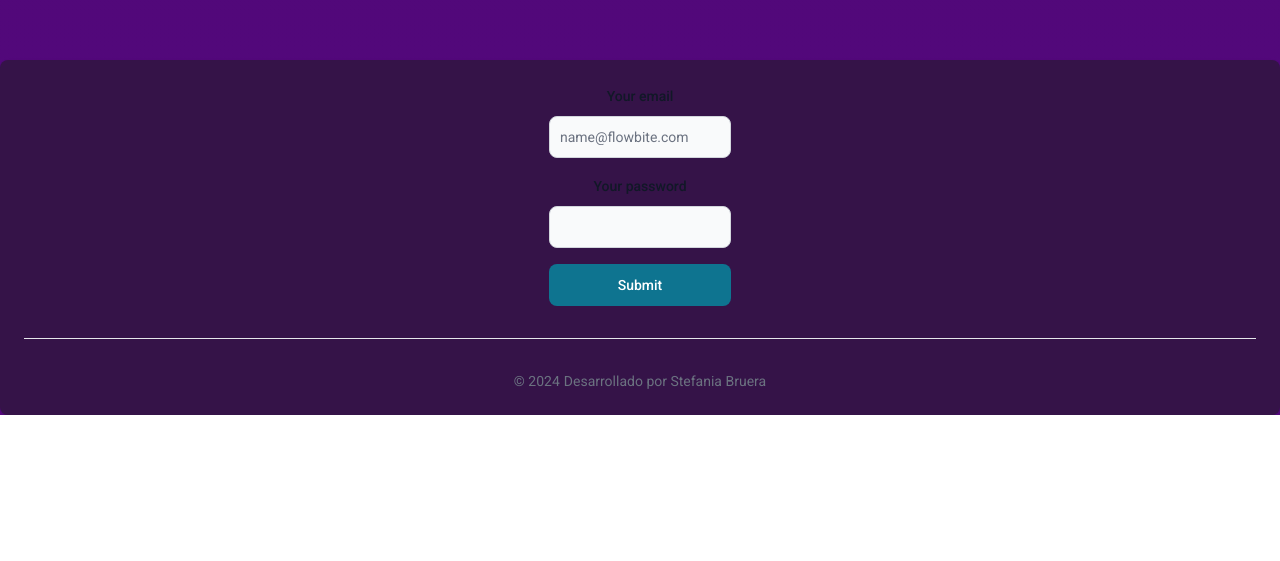
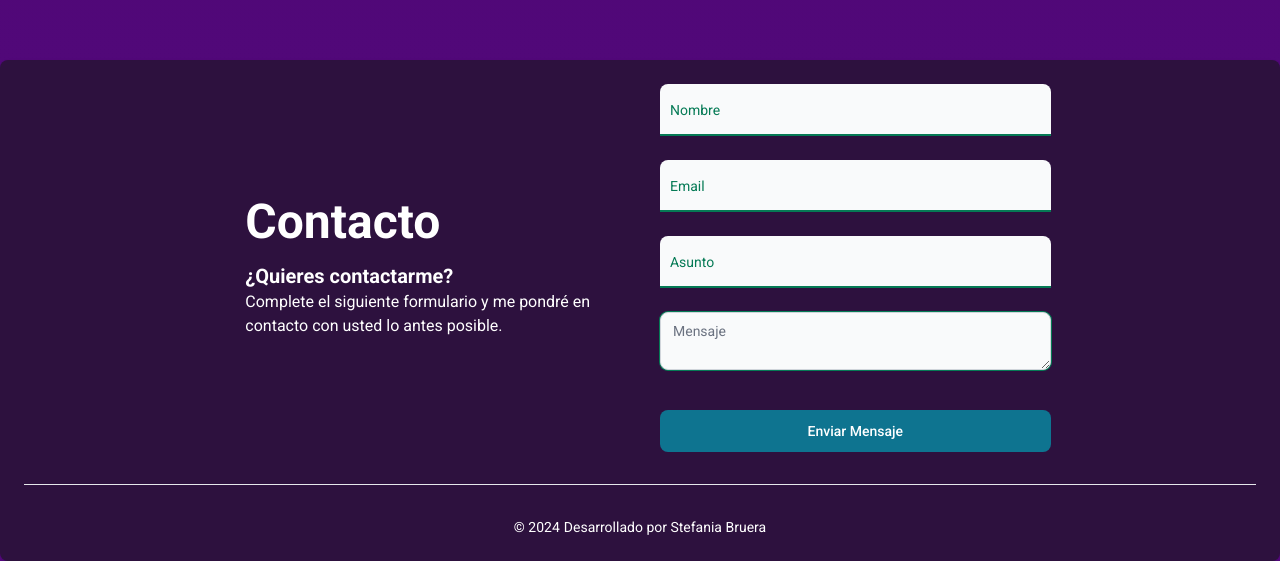
Before and after one commit to stefifm/portfolio-stefania-bruera, a React (Vite) app: page / in a window 1280 px wide. Shown: the part 7537-8098 px from the top of the page. Before the commit the page ends 7952 px from the top, so only its background shows below. Built offline with nearby package versions, Linux system fonts and the light colour scheme.

Commit message:
Start with Footer-Contacto

```diff
--- a/package.json
+++ b/package.json
@@ -11,11 +11,14 @@
   },
   "dependencies": {
     "@fontsource/roboto": "^5.0.8",
+    "@hookform/resolvers": "^3.3.4",
     "flowbite": "^2.2.1",
     "flowbite-react": "^0.7.2",
     "react": "^18.2.0",
     "react-dom": "^18.2.0",
-    "react-icons": "^4.12.0"
+    "react-hook-form": "^7.49.2",
+    "react-icons": "^4.12.0",
+    "yup": "^1.3.3"
   },
   "devDependencies": {
     "@types/react": "^18.2.43",
--- a/src/components/Contacto/Contacto.jsx
+++ b/src/components/Contacto/Contacto.jsx
@@ -1,47 +1,120 @@
-import { Button, Footer, Label, TextInput } from 'flowbite-react'
+import { Button, FloatingLabel, Footer, Textarea } from 'flowbite-react'
+import { useForm } from 'react-hook-form'
+import * as yup from 'yup'
+import { yupResolver } from '@hookform/resolvers/yup'
+
 const Contacto = () => {
+  const schema = yup.object().shape({
+    nombre: yup
+      .string()
+      .required('El campo Nombre es requerido')
+      .min(3, 'Debe tener no menos de 3 caracteres')
+      .max(50, 'No debe superar los 50 caracteres'),
+    email: yup
+      .string()
+      .required('El campo Email es requerido')
+      .email('Debe ser un email válido. Ejemplo: texto@texto.com'),
+    asunto: yup
+      .string()
+      .required('El campo Asunto es requerido')
+      .min(3, 'Debe tener no menos de 3 caracteres')
+      .max(50, 'No debe superar los 50 caracteres'),
+    mensaje: yup
+      .string()
+      .required('El campo Mensaje es requerido')
+      .min(3, 'Debe tener no menos de 3 caracteres')
+      .max(300, 'No debe superar los 300 caracteres')
+  })
+
+  const {
+    register,
+    handleSubmit,
+    formState: { errors }
+  } = useForm({
+    resolver: yupResolver(schema)
+  })
+
+  const onSubmit = (data) => {
+    console.log(data)
+  }
+
   return (
     <Footer
+      id='contacto'
       container
-      className='bg-[#351348]'>
-      <div className='w-full text-center flex flex-col items-center justify-center'>
-        <form className='flex max-w-md flex-col gap-4'>
-          <div>
-            <div className='mb-2 block'>
-              <Label
-                htmlFor='email1'
-                value='Your email'
-              />
-            </div>
-            <TextInput
-              id='email1'
-              type='email'
-              placeholder='name@flowbite.com'
-              required
+      className='bg-[#2d113e]'>
+      <div className='w-full flex flex-col items-center justify-center'>
+        <div className='grid lg:grid-cols-2 lg:gap-10 lg:items-center xl:w-2/3'>
+          <div className='flex flex-col text-white px-4 py-5 justify-center'>
+            <h1 className=' text-5xl font-bold mb-4'>Contacto</h1>
+            <h2 className='font-semibold text-xl'>¿Quieres contactarme?</h2>
+            <p className='text-wrap'>
+              Complete el siguiente formulario y me pondré en contacto con usted lo antes posible.
+            </p>
+          </div>
+          <form
+            className='flex flex-col gap-4'
+            onSubmit={handleSubmit(onSubmit)}>
+            <FloatingLabel
+              variant='filled'
+              label='Nombre'
+              {...register('nombre')}
+              helperText={
+                <>
+                  <span className='font-medium'>{errors.nombre?.message}</span>
+                </>
+              }
+              color={errors.nombre?.message ? 'error' : 'success'}
             />
-          </div>
-          <div>
-            <div className='mb-2 block'>
-              <Label
-                htmlFor='password1'
-                value='Your password'
-              />
-            </div>
-            <TextInput
-              id='password1'
-              type='password'
-              required
+            <FloatingLabel
+              variant='filled'
+              label='Email'
+              {...register('email')}
+              helperText={
+                <>
+                  <span className='font-medium'>{errors.email?.message}</span>
+                </>
+              }
+              color={errors.email?.message ? 'error' : 'success'}
             />
-          </div>
+            <FloatingLabel
+              variant='filled'
+              label='Asunto'
+              {...register('asunto')}
+              helperText={
+                <>
+                  <span className='font-medium'>{errors.asunto?.message}</span>
+                </>
+              }
+              color={errors.asunto?.message ? 'error' : 'success'}
+            />
+            <Textarea
+              variant='filled'
+              placeholder='Mensaje'
+              className={
+                errors.mensaje?.message
+                  ? 'placeholder:text-red-600 ring-1 ring-red-600'
+                  : 'placeholder:ring-green-600 ring-1 ring-green-600'
+              }
+              {...register('mensaje')}
+              helperText={
+                <>
+                  <span className='text-red-600 font-medium'>{errors.mensaje?.message}</span>
+                </>
+              }
+            />
 
-          <Button type='submit'>Submit</Button>
-        </form>
+            <Button type='submit'>Enviar Mensaje</Button>
+          </form>
+        </div>
 
         <Footer.Divider />
+
         <Footer.Copyright
           href='#'
           by='Desarrollado por Stefania Bruera'
           year={2024}
+          className='text-white'
         />
       </div>
     </Footer>
```
Also changed, not shown: 1 other file (tests, documents, lock files or other folders).
